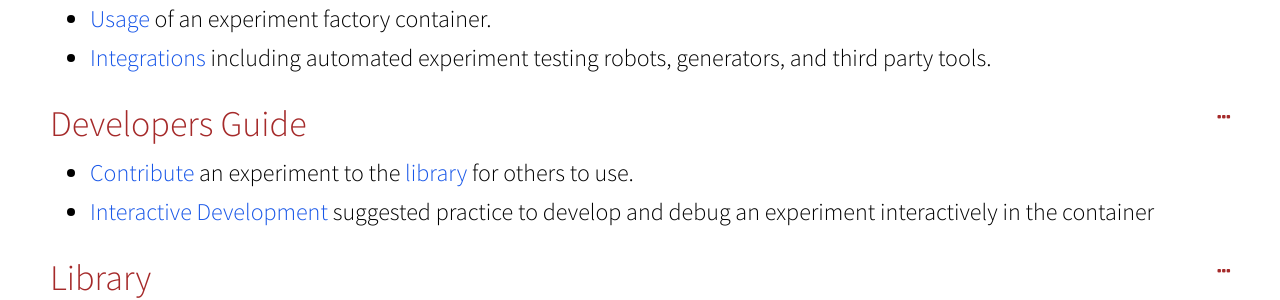
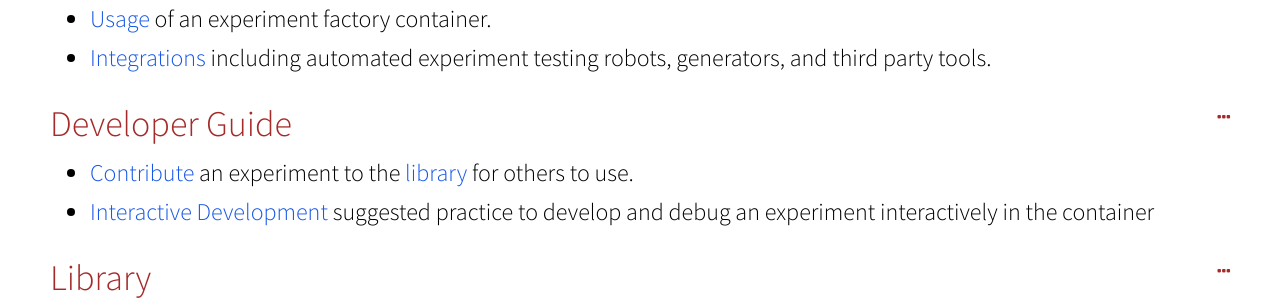
Before and after one commit to expfactory/expfactory.github.io, a Jekyll site: the page built from 0-index.md, in a window 1280 px wide and 900 px high, scrolled down 874 px. Shown: the part 159-459 px from the top of the window. Built offline with Jekyll 4.4.1, drawn with Linux system fonts in a browser that asks for light colours; nearby versions of some CDN libraries.

Commit message:
developer guide

```diff
--- a/0-index.md
+++ b/0-index.md
@@ -35,7 +35,7 @@ If you want a more gentle introduction, start with reading some [background](pag
  - [Usage](pages/3-usage.md) of an experiment factory container.
  - [Integrations](pages/4-integrations.md) including automated experiment testing robots, generators, and third party tools.
 
-## Developers Guide
+## Developer Guide
 
  - [Contribute](pages/5-contribute.md) an experiment to the [library](https://www.github.com/expfactory/experiments) for others to use.
  - [Interactive Development](pages/6-develop.md) suggested practice to develop and debug an experiment interactively in the container
```
